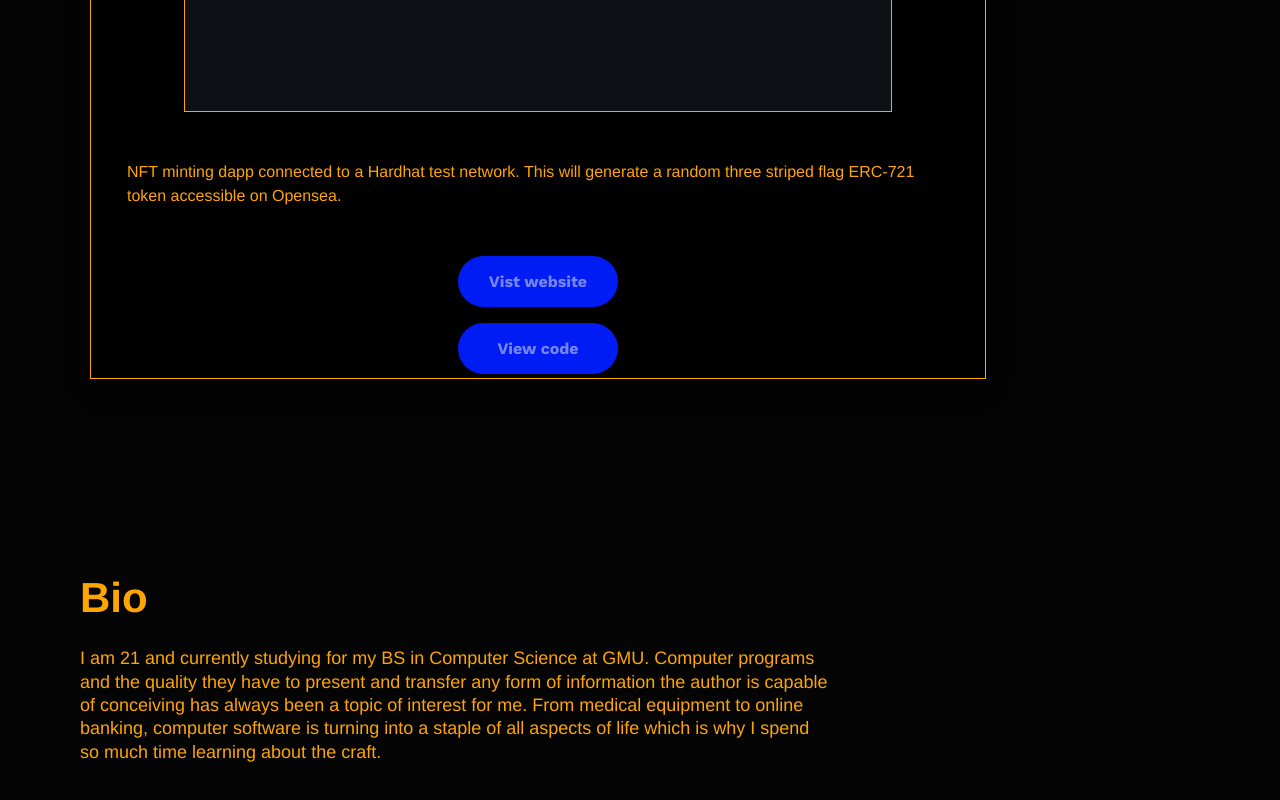
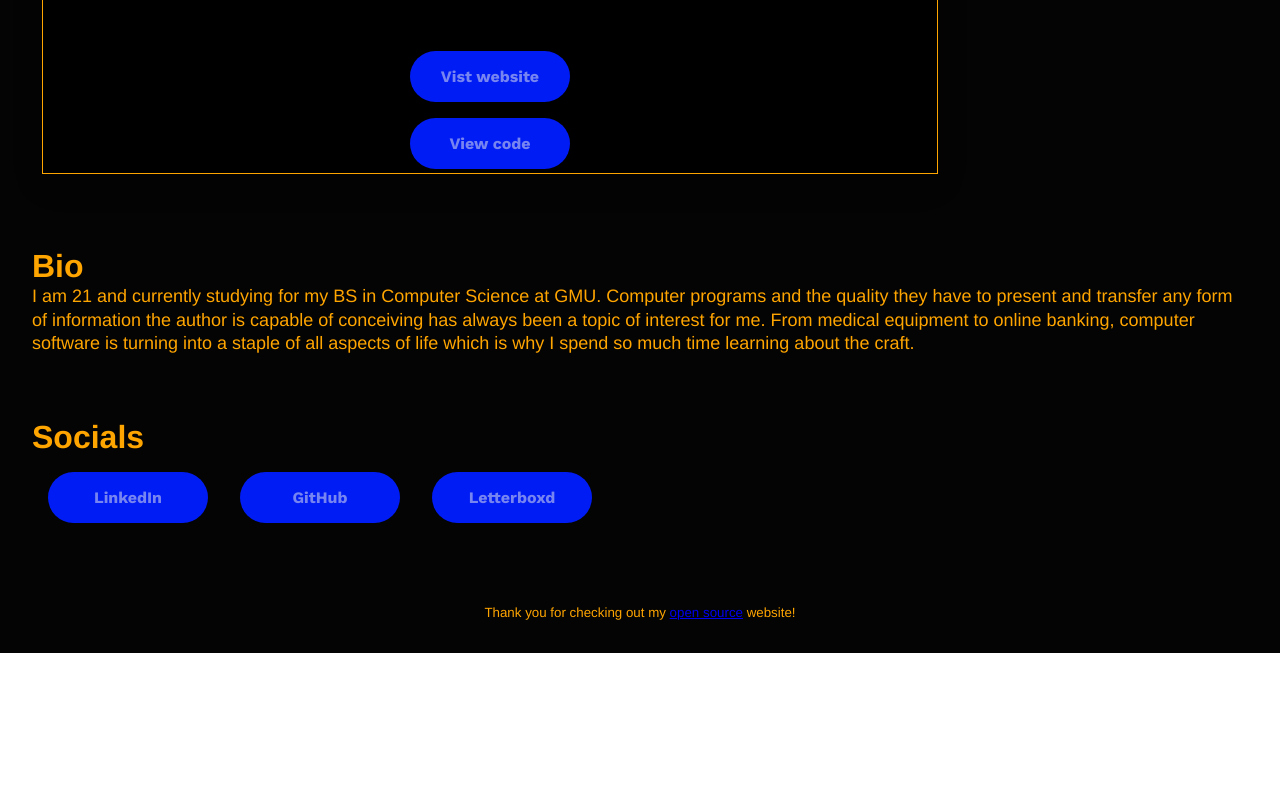
Before and after one commit to robelsiam/personalwebsite, a React (Create React App) app: page / in a window 1280 px wide. Shown: the part 1938-2738 px from the top of the page. After the commit the page ends 2591 px from the top, so only its background shows below. Built offline with nearby package versions, Linux system fonts and the light colour scheme.

Commit message:
Update index.css

```diff
--- a/src/index.css
+++ b/src/index.css
@@ -41,10 +41,8 @@ code {
 }
 
 h2 {
-  font-size: 42px;
-  margin: 25px auto;
+  font-size: 2rem;
 }
-
 
 .header,
 .about,
@@ -52,10 +50,8 @@ h2 {
 .experience,
 .social,
 .footer {
-  padding: 5rem ;
-  justify-content: center;
+  padding: 2rem;
 
-  align-items: center;
 }
 
 /* ------------------------------------------------------ */
@@ -100,21 +96,11 @@ h2 {
 
 .header__content {
   width: 1700px;
-  margin: 0 auto;
 }
 
 .header__content h1 {
   font-size: 2rem;
   margin-bottom: 5vh;
-}
-
-.header__content p {
-  font-size: 30px;
-
-  font-style: italic;
-  color: white;
-
-  margin-bottom: 10px;
 }
 
 .header__content .button {
@@ -123,39 +109,27 @@ h2 {
   width: 10rem;
 }
 
-.header__content .img {
-
-  width:36%;
-  height: auto;
-
-}
-
 /* ------------------------------------------------------ */
 /* -- About -- */
-
 
 .about p {
   font-size: 18px;
   line-height: 130%;
-  max-width: 75ch;
+  max-width: auto;
 }
 
 /* ------------------------------------------------------ */
 /* -- Projects -- */
 
-
-
-
 .projects__container {
-
-  display: grid;
   max-width: 200px;
   width: auto;
+  align-items: center;
+  flex-wrap: wrap;
 }
 
 .projects__row {
   display: inline-block;
-  flex-wrap: nowrap;
 }
 
 .projects__column {
@@ -207,12 +181,6 @@ h2 {
   width: 10rem;
 }
 
-
-
-
-
-
-
 /* ------------------------------------------------------ */
 /* -- Social Media -- */
 
@@ -231,6 +199,7 @@ h2 {
 
 /* ------------------------------------------------------ */
 /* -- HTML COMPONENTS: BUTTON -- */
+
 .button {
   display: inline-block;
 
@@ -249,7 +218,7 @@ h2 {
 
   transition: all 250ms ease;
 
-  text-align: center
+  text-align: center;
 
 }
 
```
